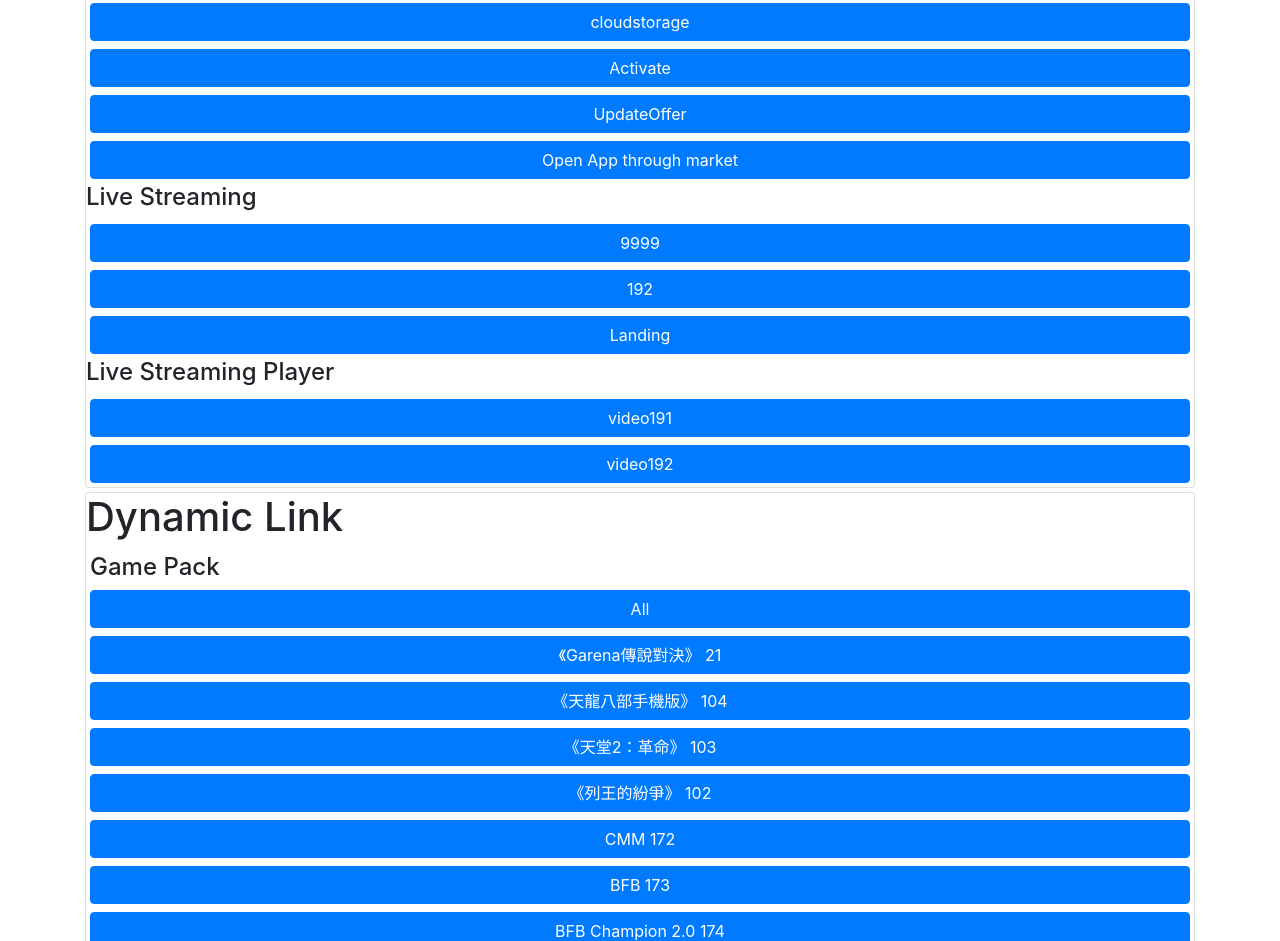
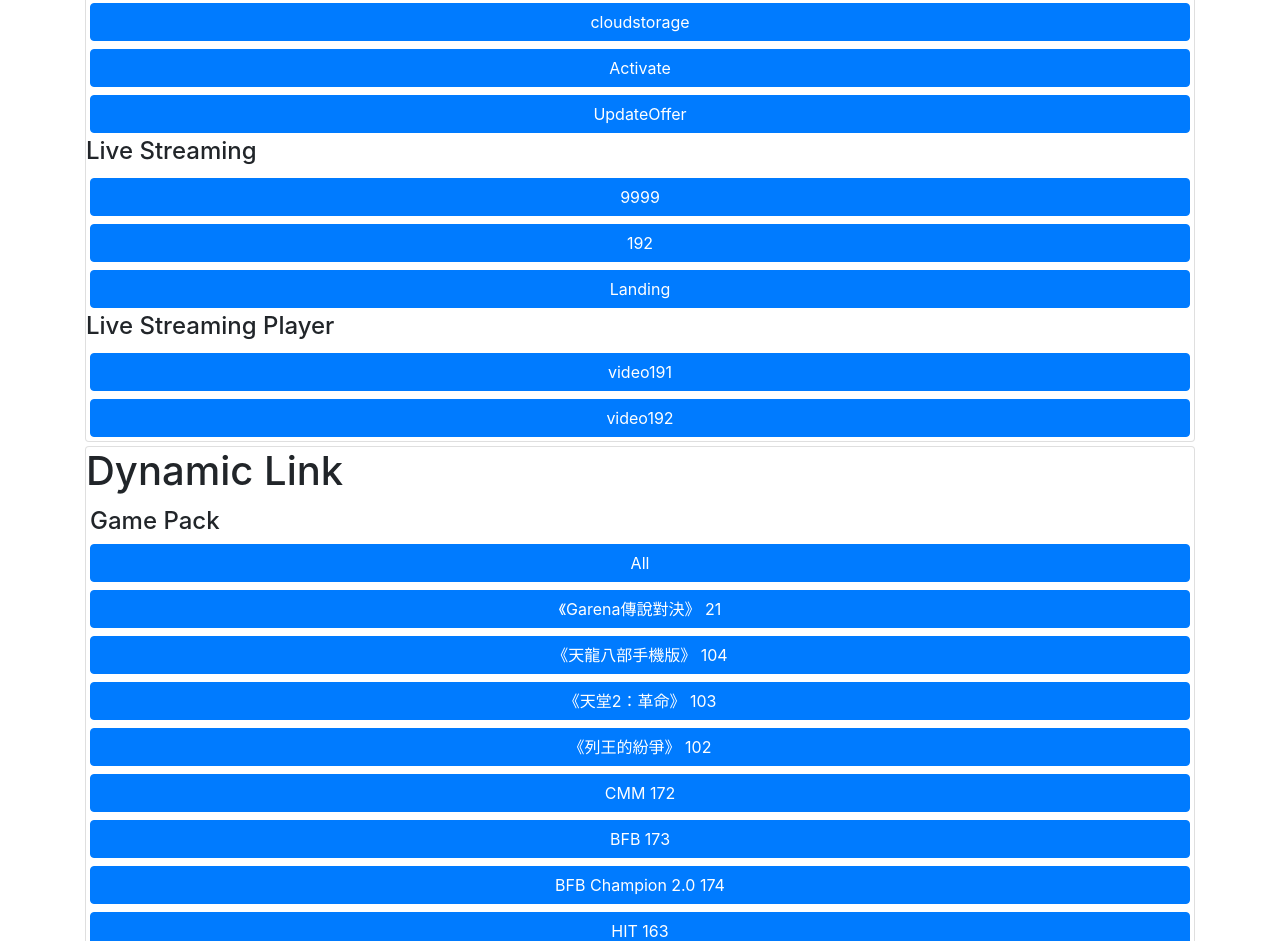
Before and after one commit to Tommyltc/clubsim-app-test-webapp, a plain HTML site: page index.html in a window 1280 px wide. Shown: the part 1181-2122 px from the top of the page. Drawn offline with nearby package versions, Linux system fonts and the light colour scheme.

Commit message:
fix clubox

```diff
--- a/index.html
+++ b/index.html
@@ -55,8 +55,6 @@
           <a class="btn btn-primary m-1" role="button" href="clubsim://goTo/PRODUCT/cloudstorage/999">cloudstorage</a>
           <a class="btn btn-primary m-1" role="button" href="clubsim://clubox/activate">Activate</a>
           <a class="btn btn-primary m-1" role="button" href="clubsim://clubox/updateOffer">UpdateOffer</a>
-          <a class="btn btn-primary m-1" role="button" href="intent://details?id=com.pccw.clubsim&url=clubsim://dispatcher
-&referrer=params#Intent;scheme=market;action=android.intent.action.VIEW;package=com.android.vending;end">Open App through market</a>
 
           <h4>Live Streaming</h4>
           <a class="btn btn-primary m-1" role="button" href="clubsim://goTo/PRODUCT/videobroadcast/9999">9999</a>
```
